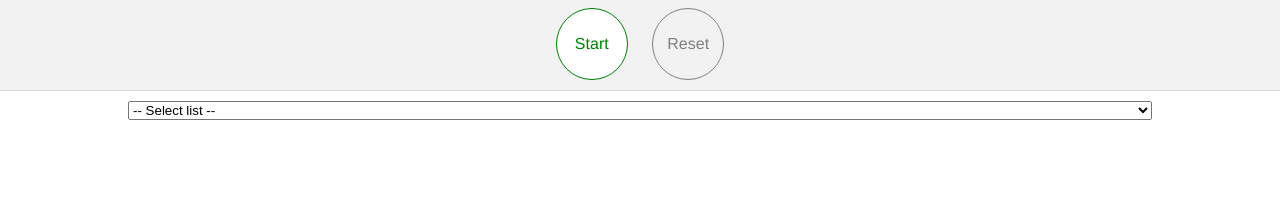
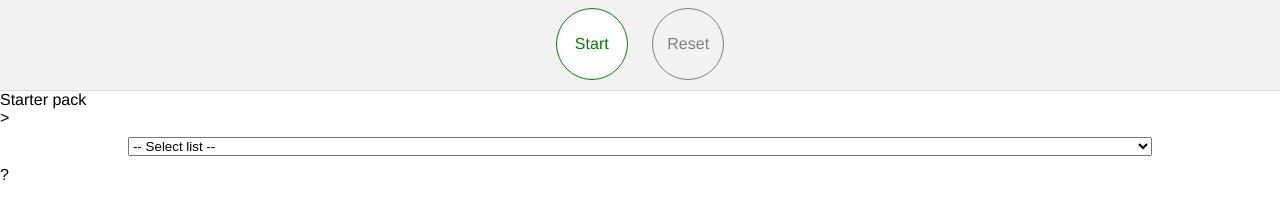
Before and after one commit to antonlaurens/wordchallenge, a plain HTML site: page index.html in a window 1280 px wide. Shown: the part 153-372 px from the top of the page. Drawn offline with Linux system fonts and the light colour scheme.

Commit message:
Help button and list selector pack added

```diff
--- a/index.html
+++ b/index.html
@@ -24,11 +24,22 @@
                 <div id="reset-button" class="button grey">Reset</div>
             </div>
 
+            <div id="pack-selector">
+                Starter pack
+                <div class="chevron">
+                    >
+                </div>
+            </div>
+
             <div id="list-select-placeholder"></div>
         </div>
 
         <div id="wrapper">
             <div class="list"></div>
+        </div>
+
+        <div id="help-button">
+            ?
         </div>
 
 		<script type="text/javascript" src="js/lib/underscore.min.js"></script>
```
